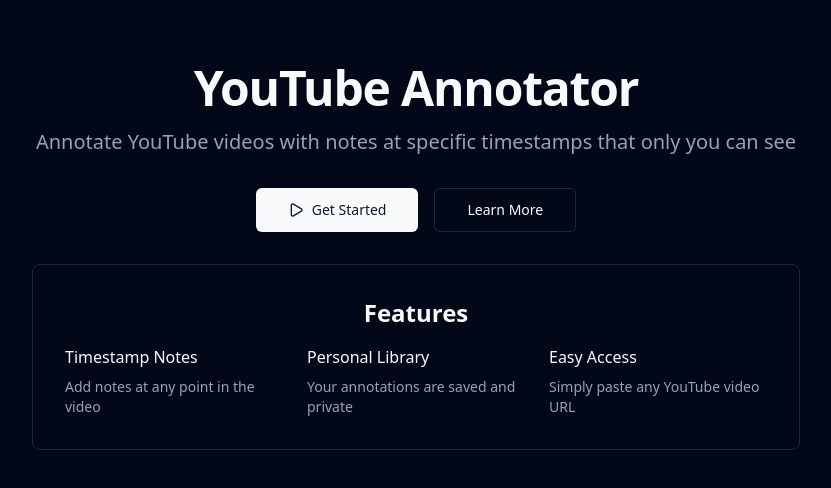
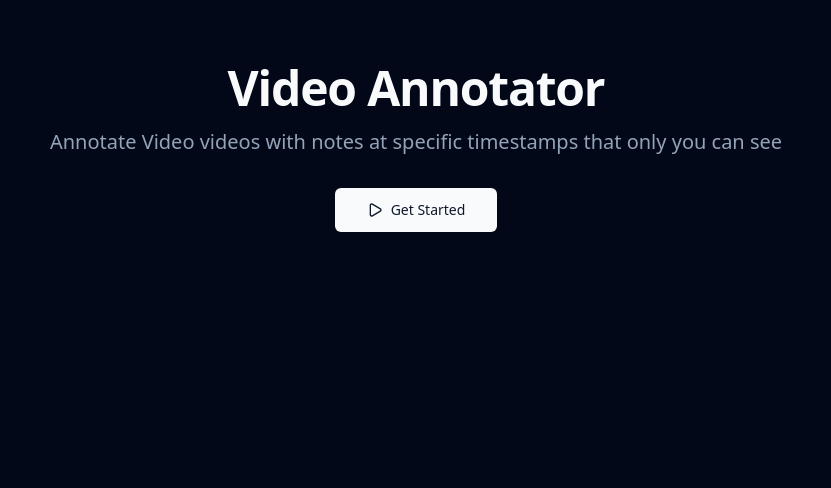
Before and after one commit to AdrianSteene/video-annotator, a React (Vite) app: page / in a window 1280 px wide. Shown: the top 488 px of the page, without its empty margins (224-1055 px from the left). Built offline with nearby package versions, Linux system fonts and the light colour scheme.

Commit message:
youtube->video

```diff
--- a/index.html
+++ b/index.html
@@ -4,7 +4,7 @@
     <meta charset="UTF-8" />
     <link rel="icon" type="image/svg+xml" href="/vite.svg" />
     <meta name="viewport" content="width=device-width, initial-scale=1.0" />
-    <title>YouTube Annotator</title>
+    <title>Video Annotator</title>
   </head>
   <body>
     <div id="root"></div>
--- a/src/components/VideoUrlInput.tsx
+++ b/src/components/VideoUrlInput.tsx
@@ -20,8 +20,7 @@
       <div className="space-y-2">
         <h2 className="text-2xl font-semibold">Paste a Video URL</h2>
         <p className="text-muted-foreground">
-          Enter a YouTube, Vimeo, or other supported video URL to start
-          annotating
+          Enter a Video, Vimeo, or other supported video URL to start annotating
         </p>
       </div>
       <div className="flex gap-2">
--- a/src/pages/Home.tsx
+++ b/src/pages/Home.tsx
@@ -11,11 +11,11 @@
         <div className="max-w-3xl mx-auto text-center space-y-8">
           <div className="space-y-4">
             <h1 className="text-5xl font-bold tracking-tight">
-              YouTube Annotator
+              Video Annotator
             </h1>
             <p className="text-xl text-muted-foreground">
-              Annotate YouTube videos with notes at specific timestamps that
-              only you can see
+              Annotate Video videos with notes at specific timestamps that only
+              you can see
             </p>
           </div>
 
@@ -24,33 +24,6 @@
               <Play className="w-4 h-4" />
               Get Started
             </Button>
-            <Button variant="outline" size="lg">
-              Learn More
-            </Button>
-          </div>
-
-          <div className="mt-16 p-8 border rounded-lg bg-card">
-            <h2 className="text-2xl font-semibold mb-4">Features</h2>
-            <div className="grid grid-cols-1 md:grid-cols-3 gap-6 text-left">
-              <div className="space-y-2">
-                <h3 className="font-medium">Timestamp Notes</h3>
-                <p className="text-sm text-muted-foreground">
-                  Add notes at any point in the video
-                </p>
-              </div>
-              <div className="space-y-2">
-                <h3 className="font-medium">Personal Library</h3>
-                <p className="text-sm text-muted-foreground">
-                  Your annotations are saved and private
-                </p>
-              </div>
-              <div className="space-y-2">
-                <h3 className="font-medium">Easy Access</h3>
-                <p className="text-sm text-muted-foreground">
-                  Simply paste any YouTube video URL
-                </p>
-              </div>
-            </div>
           </div>
         </div>
       </div>
--- a/src/pages/VideoAnnotator.tsx
+++ b/src/pages/VideoAnnotator.tsx
@@ -17,7 +17,7 @@
           <Button variant="ghost" size="icon" onClick={() => navigate("/")}>
             <ArrowLeft className="w-4 h-4" />
           </Button>
-          <h1 className="text-xl font-bold">YouTube Annotator</h1>
+          <h1 className="text-xl font-bold">Video Annotator</h1>
         </div>
       </div>
 
```
Also changed, not shown: 1 other file (tests, documents, lock files or other folders).
